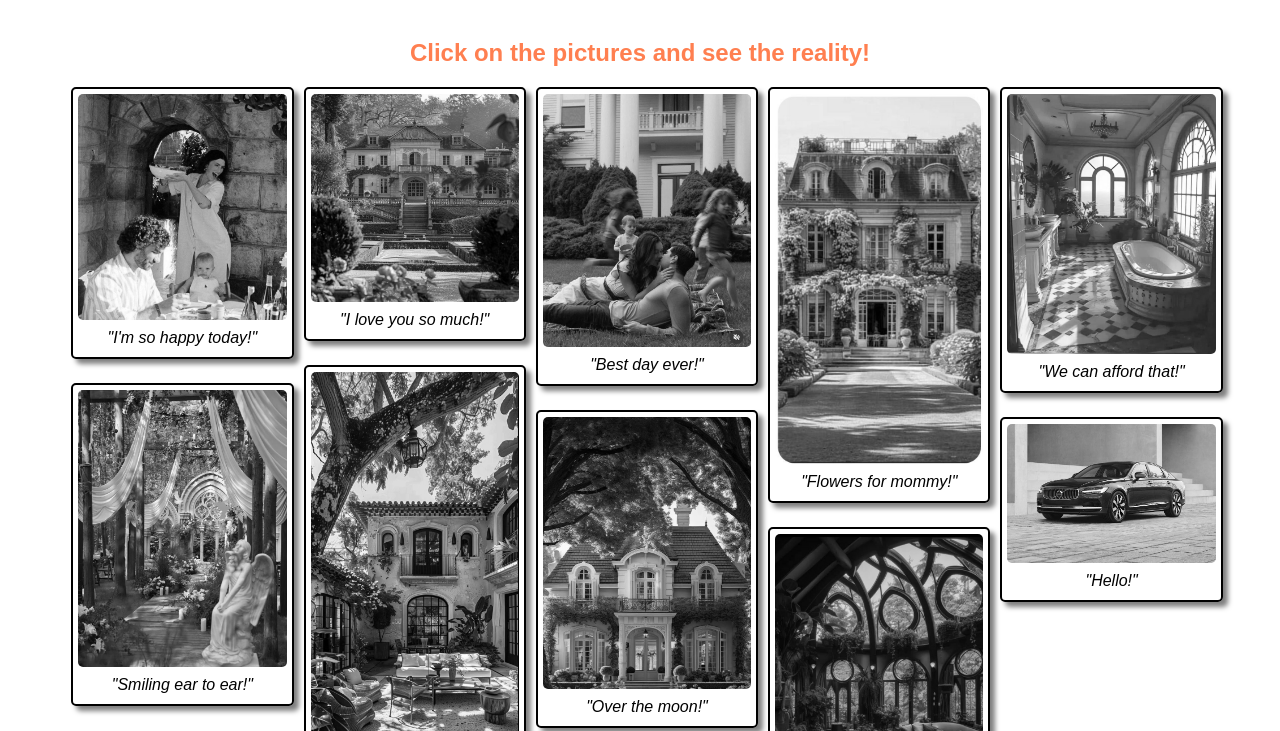
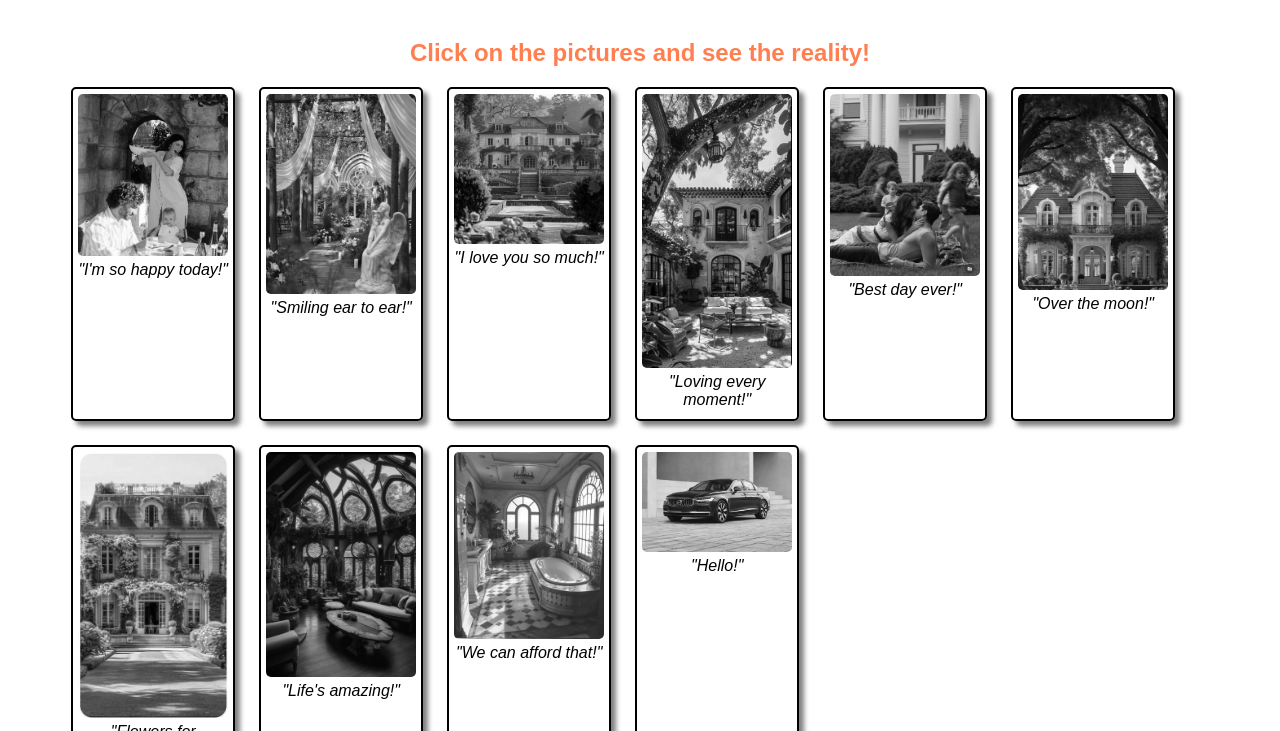
Before and after one commit to alebarreto1/visionBoardRepo, a plain HTML site: page index.html in a window 1280 px wide. Shown: the part 69-800 px from the top of the page. Drawn offline with Linux system fonts and the light colour scheme.

Commit message:
CSS changes for safari

```diff
--- a/style.css
+++ b/style.css
@@ -10,37 +10,38 @@ h2 {
   color: coral;
 }
 .grid-container {
-  columns: 5 200px;
-  column-gap: 1.5rem;
+  display: flex;
+  flex-wrap: wrap;
+  gap: 1.5rem;
   width: 90%;
   margin: 0 auto;
-  div {
+}
+.grid-container div {
   width: 150px;
-    margin: 0 1.5rem 1.5rem 0;
-    display: inline-block;
-    width: 100%;
+  display: flex;
+  flex-direction: column;
+  align-items: center;
   border: solid 2px black;
   padding: 5px;
   box-shadow: 5px 5px 5px rgba(0, 0, 0, 0.5);
   border-radius: 5px;
   transition: all 0.25s ease-in-out;
-    &:hover img {
+}
+.grid-container div:hover img {
   filter: grayscale(0);
 }
-    &:hover {
+.grid-container div:hover {
   border-color: coral;
 }
-    img {
+.grid-container img {
   width: 100%;
   filter: grayscale(100%);
   border-radius: 5px;
   transition: all 0.25s ease-in-out;
 }
-    p {
+.grid-container p {
   margin: 5px 0;
   padding: 0;
   text-align: center;
   font-style: italic;
 }
-  }
-}
```
Lines whose indentation alone changed are shown as unchanged.
